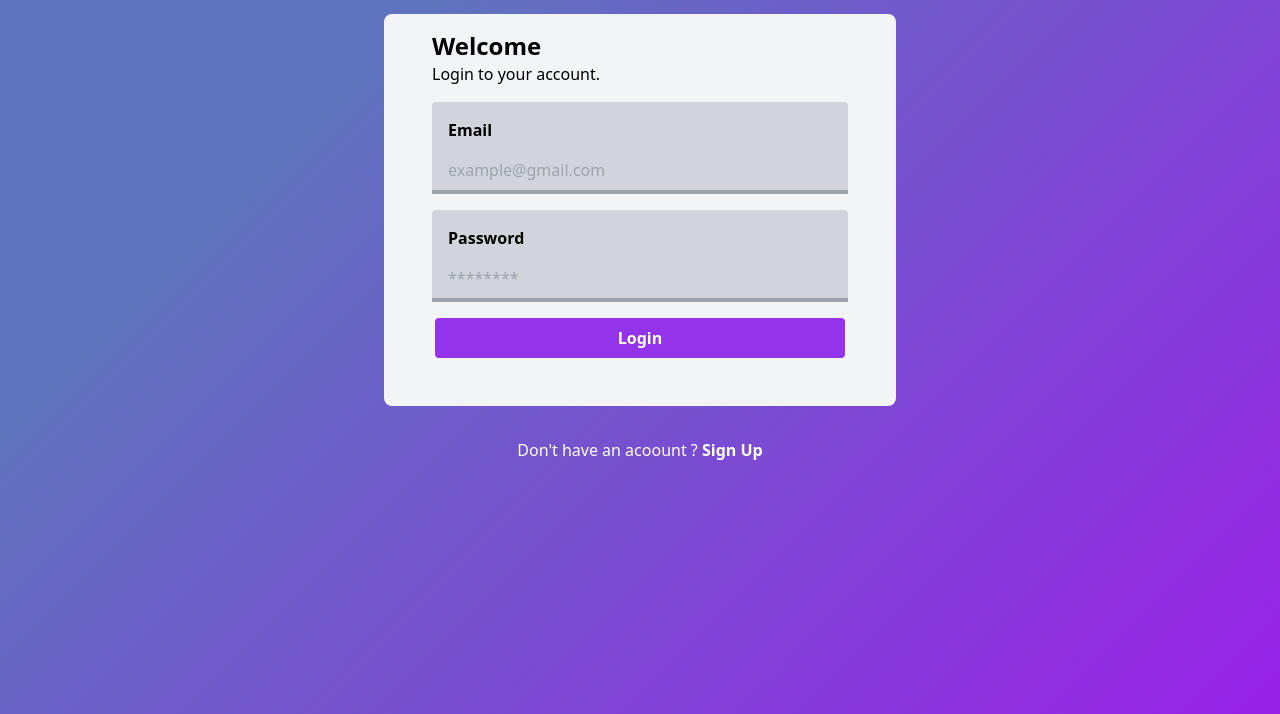
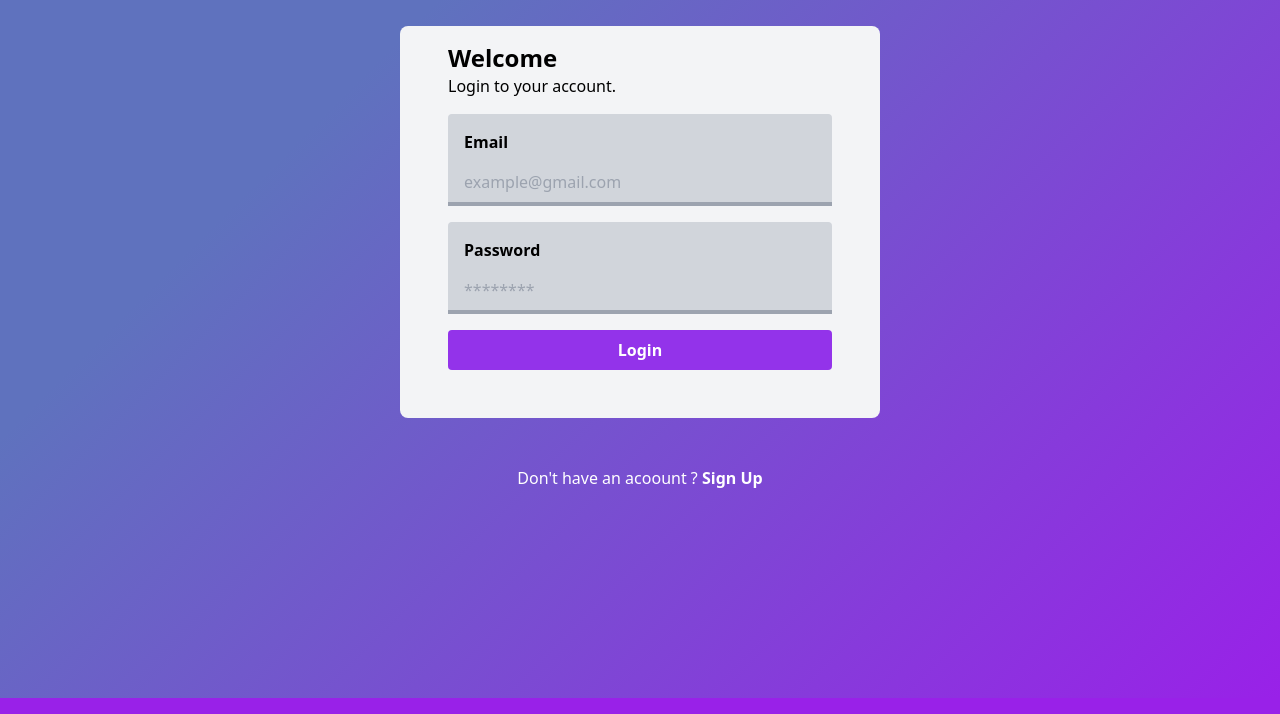
Before and after one commit to SyazzR/BreastCancerPrediction, a website: page dist/login.html in a window 1280 px wide. Shown: the part 102-816 px from the top of the page. Drawn offline with Linux system fonts and the light colour scheme.

Commit message:
Login customization

```diff
--- a/dist/login.html
+++ b/dist/login.html
@@ -7,14 +7,14 @@
     <title>Login</title>
     <link rel="stylesheet" href="./output.css">
 </head>
-<body class="body-bg min-h-screen">
+<body class="body-bg min-h-screen overflow-hidden">
 
-    <div class="max-w-lg mx-auto mt-4">
+    <div class="max-w-lg mx-auto p-4 2xl:pt-40">
         <header class="text-center">
             <h1 class="text-4xl font-bold text-white">Breast Cancer Prediction System</h1>
         </header>
 
-        <main class="bg-gray-100 mt-5 rounded-lg">
+        <main class="bg-gray-100 mt-8 rounded-lg">
             <section class="px-12 py-4">
                 <h2 class="text-2xl font-semibold">Welcome</h2>
                 <p>Login to your account.</p>
@@ -39,7 +39,7 @@
     </div>
 
 
-    <div class="max-w-lg mx-auto mt-8 flex justify-center text-white">
+    <div class="pb-2 max-w-lg mx-auto mt-8 flex justify-center text-white">
         <p>Don't have an acoount ? <a href="#" class="font-semibold">Sign Up</a></p>
     </div>
 </body>
```
